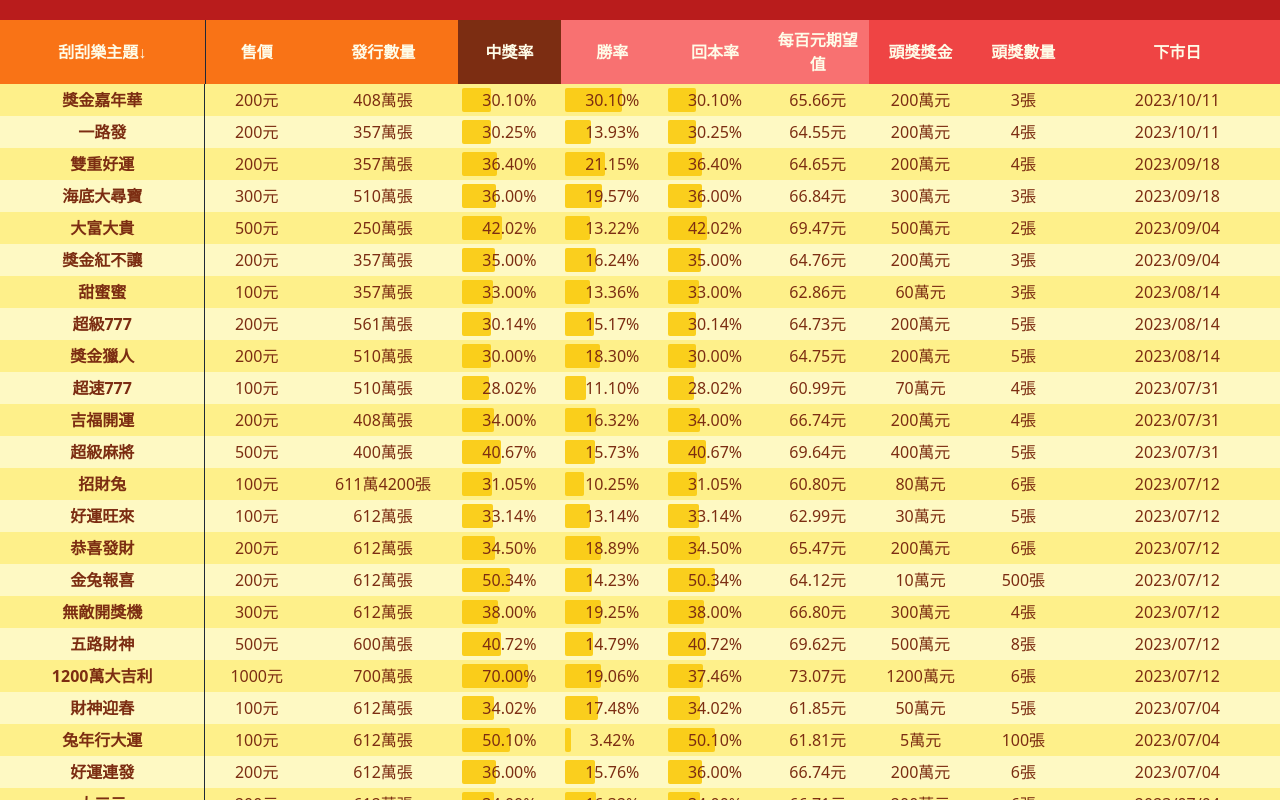
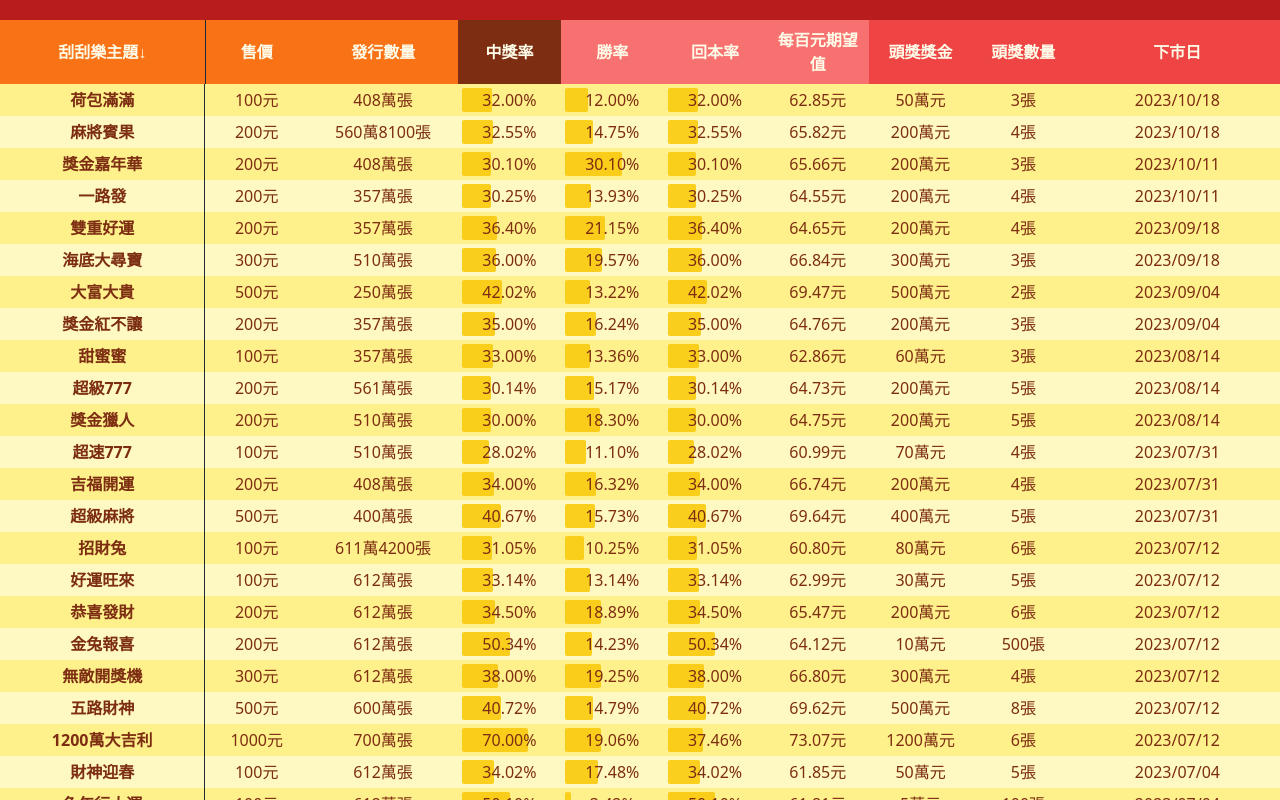
Before and after one commit to r3399r/antares, a React (Create React App) app in the folder frontend/: page / in a window 1280 px wide. Shown: the top 800 px of the page. Built offline with nearby package versions, Linux system fonts and the light colour scheme.

Commit message:
new game

```diff
--- a/frontend/src/constant/Instant.ts
+++ b/frontend/src/constant/Instant.ts
@@ -1,6 +1,42 @@
 import { Instant } from 'src/model/Instant';
 
 export const instants: Instant[] = [
+  {
+    id: '4622',
+    topic: '荷包滿滿',
+    cost: 100,
+    total: 4080000,
+    closeDate: '2023/10/18',
+    structure: [
+      { prize: 500000, count: 3 },
+      { prize: 10000, count: 120 },
+      { prize: 5000, count: 654 },
+      { prize: 1500, count: 5417 },
+      { prize: 1000, count: 12063 },
+      { prize: 800, count: 24473 },
+      { prize: 500, count: 120551 },
+      { prize: 300, count: 40800 },
+      { prize: 200, count: 285600 },
+      { prize: 100, count: 816000 },
+    ],
+  },
+  {
+    id: '4621',
+    topic: '麻將賓果',
+    cost: 200,
+    total: 5608100,
+    closeDate: '2023/10/18',
+    structure: [
+      { prize: 2000000, count: 4 },
+      { prize: 100000, count: 11 },
+      { prize: 10000, count: 29 },
+      { prize: 5000, count: 1105 },
+      { prize: 2000, count: 13436 },
+      { prize: 1000, count: 184685 },
+      { prize: 500, count: 628058 },
+      { prize: 200, count: 998328 },
+    ],
+  },
   {
     id: '4620',
     topic: '獎金嘉年華',
```
